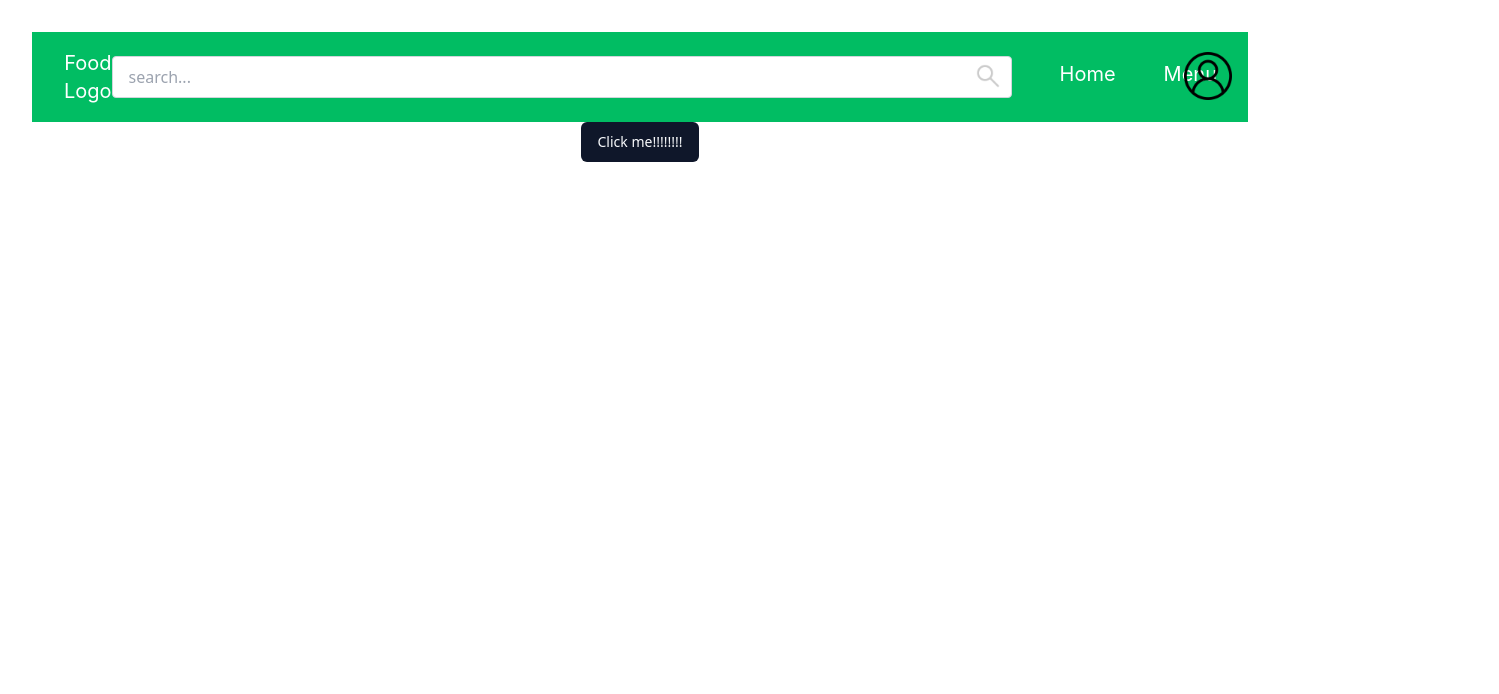
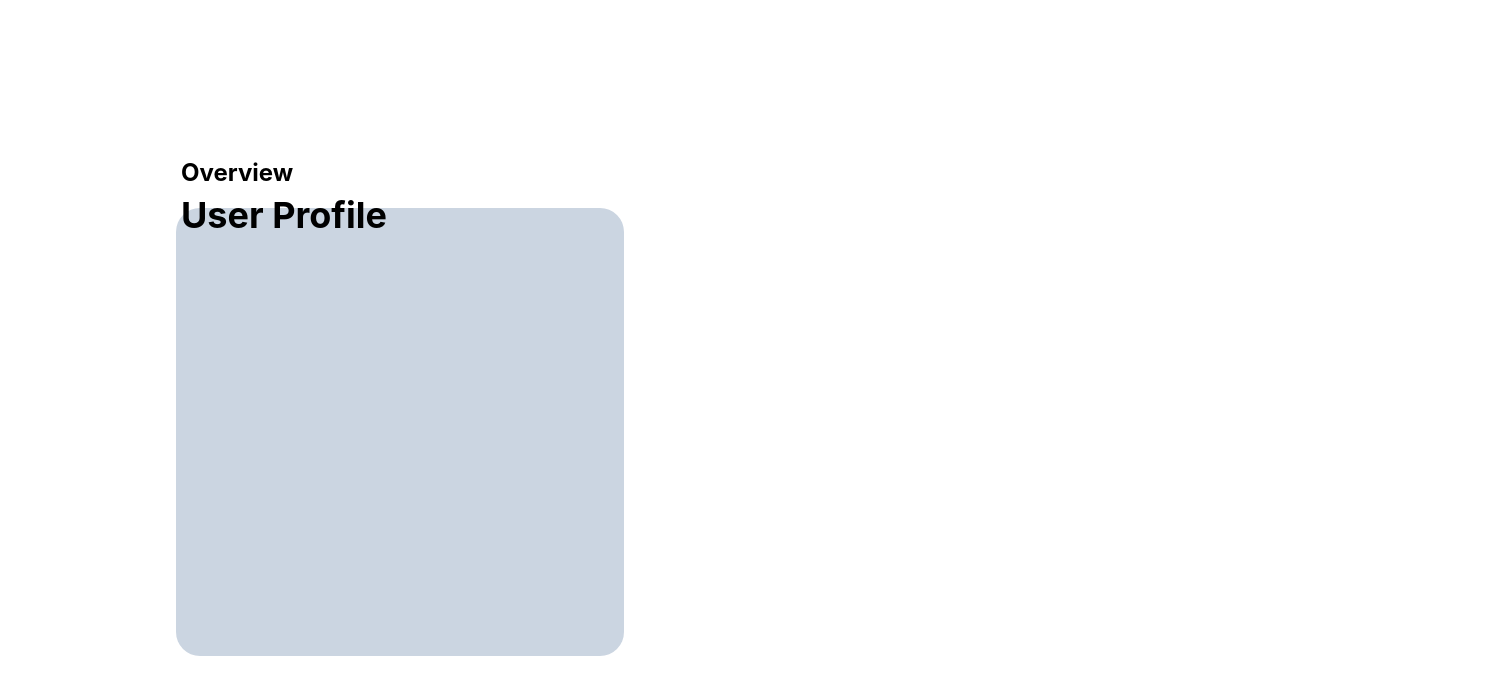
Before and after one commit to Autsada555/PJ480-React, a React (Vite) app in the folder frontend/: page /customer in a window 1280 px wide. Shown: the top 694 px of the page, 1499 px wide, since content can reach past the window. Built offline with nearby package versions, Linux system fonts and the light colour scheme.

Commit message:
update customer

```diff
--- a/frontend/src/App.tsx
+++ b/frontend/src/App.tsx
@@ -2,16 +2,27 @@ import { useState } from 'react'
 import './App.css'
 import { Button } from "@/components/ui/button"
 import  Navbar  from './pages/customer/navbar'
+import React from 'react';
+
+import { BrowserRouter } from "react-router-dom";
+import { Route, Routes } from "react-router-dom";
+
+import './App.css';
+import { Customer} from './pages/admin/Customer';
+
+
 
 function App() {
+  return (
+    <BrowserRouter>
+      <div className="router ">
+        <Routes>
+          <Route path="/customer" element={<Customer />} />
 
-
-  return (
-    <>
-    <Navbar/>
-      <Button>Click me!!!!!!!!</Button>
-    </>
-  )
+        </Routes>
+      </div>
+    </BrowserRouter>
+  );
 }
 
-export default App
+export default App;
--- /dev/null
+++ b/frontend/src/pages/admin/Customer.tsx
@@ -0,0 +1,15 @@
+// import Navbar from "../navbar/navbar";
+
+export function Customer() {
+
+    return (
+        <>
+
+        <div>
+            <div className="left-[181px] top-[157px] absolute text-black text-2xl font-bold font-['Inter']">Overview</div>
+            <div className="left-[181px] top-[195px] absolute text-black text-4xl font-bold font-['Inter']">User Profile</div>
+            <div className="w-[448px] h-[448px] bg-slate-300 ml-36 mt-44 rounded-3xl"></div>
+        </div>
+        </>
+    )
+}
```
